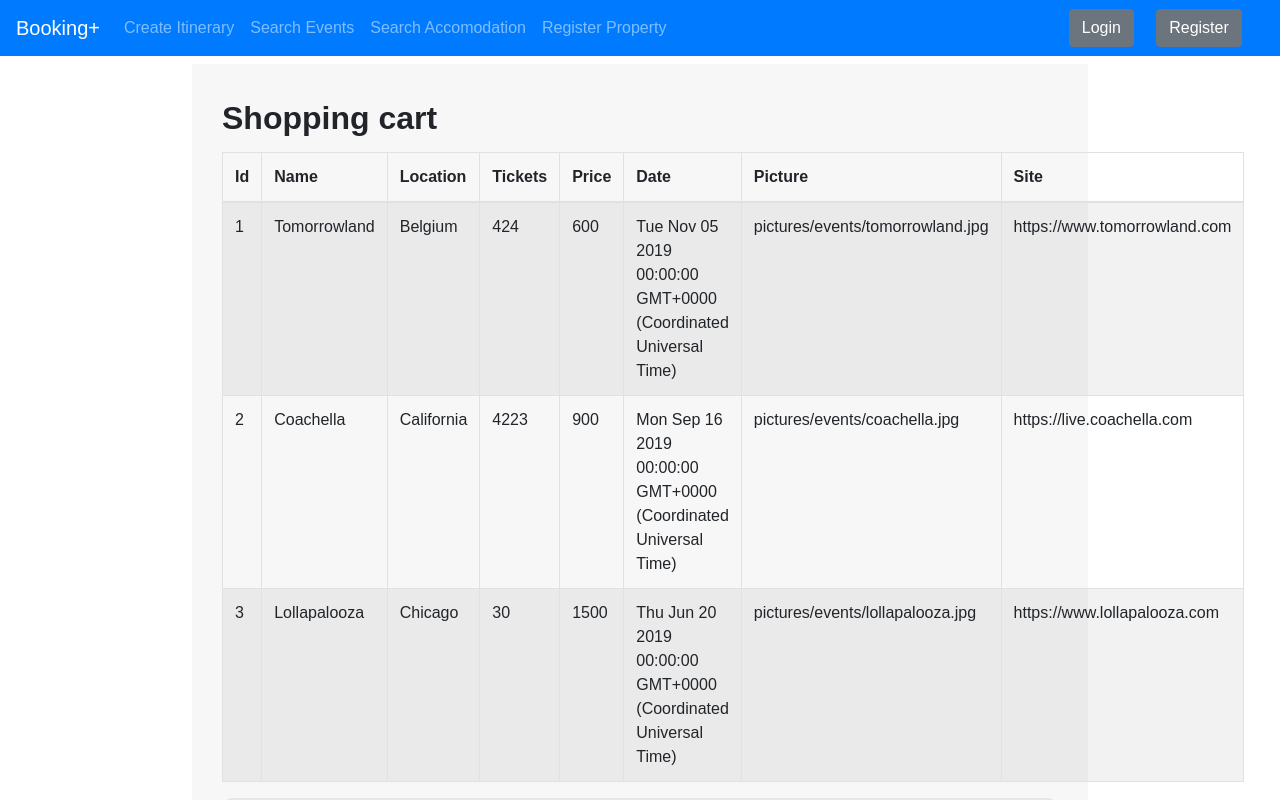
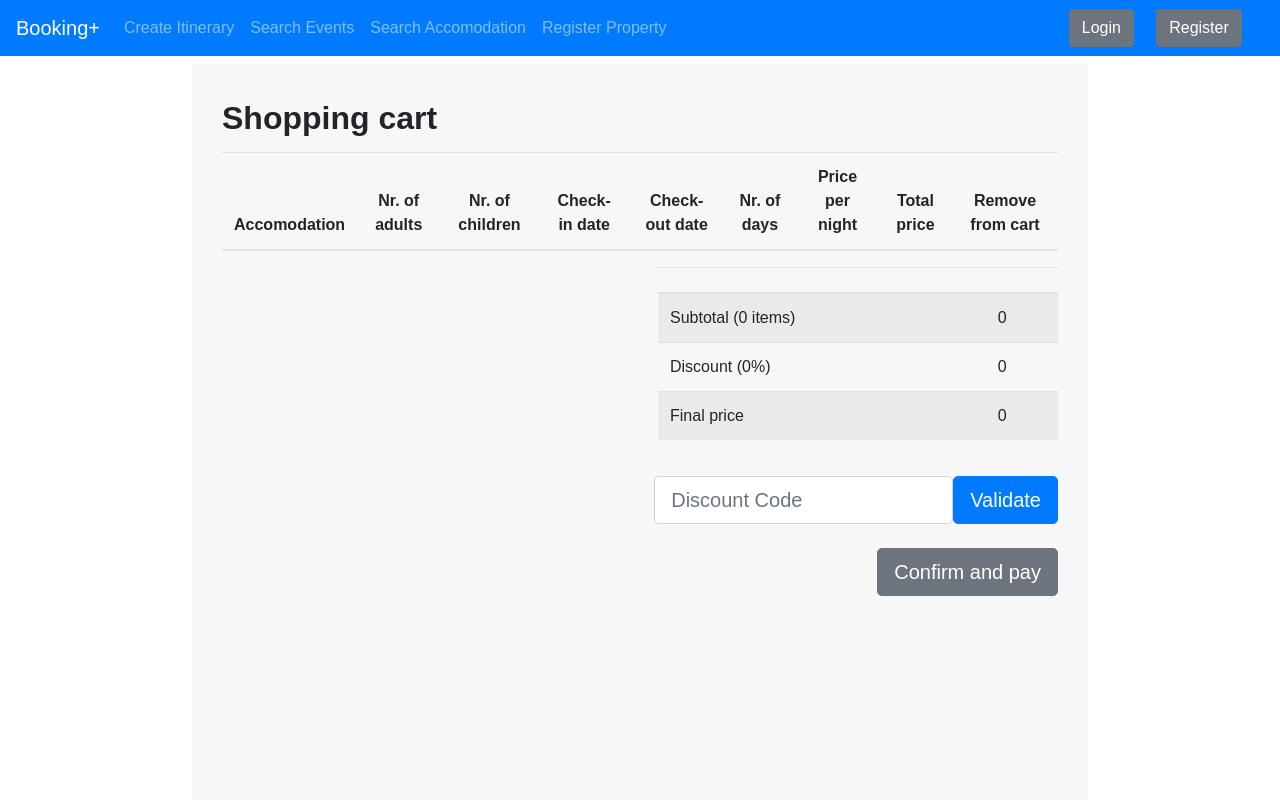
Before and after one commit to filipedeluna/ES-Prototype, a Vue app: page /#/cart in a window 1280 px wide. Shown: the top 800 px of the page. Built offline with nearby package versions, Linux system fonts and the light colour scheme.

Commit message:
progress

```diff
--- a/src/data/store.js
+++ b/src/data/store.js
@@ -11,7 +11,8 @@
     users: [ DefaultUser ],
     properties: Properties,
     lastPropertySearch: null,
-    cart: []
+    cart: [],
+    cartCounter: 0
   },
   mutations: { // sync
     // Session
@@ -39,7 +40,11 @@
       state.lastPropertySearch = payload;
     },
     addToCart: (state, payload) => {
-      state.cart.push(payload);
+      state.cart.push({ ...payload, cartId: state.cartCounter });
+      state.cartCounter++;
+    },
+    removeFromCart: (state, payload) => {
+      state.cart = R.filter(cartItem => cartItem.cartId != payload, state.cart);
     },
   },
   actions: { // async
--- a/src/routes/Cart.vue
+++ b/src/routes/Cart.vue
@@ -4,41 +4,63 @@
       <div class="cartBodyTitle">
         Shopping cart
       </div>
+
       <div class="cartItems">
         <template>
-          <div>
-            <b-table striped outlined bordered tdClass="danger" :items="events">
-              <th> hitas</th>
+            <b-table striped hover :items="cartItems" :fields="cartItemFields">
+              <template slot="remove" slot-scope="row">
+                <b-button @click="removeCartItem(row.item.remove)" size="sm" >Remove</b-button>
+             </template>
+            </b-table>
+        </template>
+      </div>
+
+      <div class="cartDetails">
+        <template>
+          <div class="cartDetails2">
+            <b-table striped hover tdClass="danger" :items="cartDetails">
             </b-table>
           </div>
         </template>
-        <div class="cartItem" v-for="event in events" v-bind:key="event.id">
-          <div class="cartItemData">
-            <div class="cartItemTitle">
-              {{ 1 }}
-            </div>
-          </div>
-        </div>
-        <span class="cartTotal">TOTAL: 8000 €</span>
+      </div>
+      <br>
+      <div class="cartPay">
+        <b-form inline>
+          <b-input size="lg" v-model="discountCode" style="float: right; margin-top: 20px;" placeholder="Discount Code"/>
+          <b-button size="lg" variant="primary" @click="validateDiscount()" style="float: right; margin-top: 20px;">Validate</b-button>
+        </b-form>
         <br>
-        <div class="cartPay">
-          <b-button @click="verifyEvent(event)" size="lg" >Confirm and pay.</b-button>
-        </div>
+        <b-button style="float: right;" @click="3" size="lg" >Confirm and pay</b-button>
       </div>
     </div>
   </div>
 </template>
 
 <script>
-import { Events } from '../data/eventData';
+import moment from 'moment';
+import * as R from 'ramda';
+
+const cartItemFields = [
+  { key: 'name', label: 'Accomodation' },
+  { key: 'adults', label: 'Nr. of adults', class: 'text-center' },
+  { key: 'children', label: 'Nr. of children', class: 'text-center' },
+  { key: 'checkIn', label: 'Check-in date', class: 'text-center' },
+  { key: 'checkOut', label: 'Check-out date', class: 'text-center' },
+  { key: 'days', label: 'Nr. of days', class: 'text-center' },
+  { key: 'pricePerNight', label: 'Price per night', class: 'text-center' },
+  { key: 'totalPrice', label: 'Total price', class: 'text-center' },
+  { key: 'remove', label: 'Remove from cart', class: 'text-center' }
+];
 
 export default {
   name: 'Cart',
   data() {
     return {
-      Events,
       currentPage: 1,
       perPage: 3,
+      discount: 0,
+      discountCode: null,
+      cartItemFields
     }
   },
   methods: {
@@ -49,19 +71,73 @@
       const now = new Date();
       if (event.date <= now)
         createToast(this.$bvToast, 'Event is not active anymore.', 'danger');
+    },
+    removeCartItem(cartId) {
+      this.$store.commit('removeFromCart', cartId);
 
-
+      createToast(this.$bvToast, 'Item removed from cart..', 'success');
+    },
+    validateDiscount() {
+      if (this.discountCode != null) {
+        switch(this.discountCode) {
+          case 'BOOKINGPLUS20':
+            this.discount = 20;
+            createToast(this.$bvToast, 'Discount code validated.', 'danger');
+            return;
+          case 'BOOKINGPLUS40':
+            this.discount = 40;
+            createToast(this.$bvToast, 'Discount code validated.', 'danger');
+          return;
+          case 'BOOKINGPLUS60':
+            this.discount = 60;
+            createToast(this.$bvToast, 'Discount code validated.', 'danger');
+          return;
+        }
+      }
+      createToast(this.$bvToast, 'Invalid discount code.', 'danger');
     }
   },
   computed: {
-    events() {
-      return Events.slice(
-        (this.currentPage - 1) * this.perPage,
-        this.currentPage * this.perPage
-      )
+    cartItems() {
+      let cart = this.$store.getters.getCart;
+      let cartFiltered = [];
+
+      for (let i = 0; i < cart.length; i++) {
+        cartFiltered.push({
+          name: cart[i].fixedName,
+          adults: cart[i].adults,
+          children: cart[i].children,
+          checkIn: cart[i].checkin.format('L'),
+          checkOut: cart[i].checkOut.format('L'),
+          days: cart[i].checkOut.diff(cart[i].checkin, 'days') + 1,
+          pricePerNight: cart[i].price,
+          totalPrice: cart[i].totalPrice,
+          remove: cart[i].cartId
+        });
+      }
+
+      return cartFiltered;
     },
-    totalRows() {
-      return Events.length
+    cartDetails() {
+      let totalPrice = R.reduce((acc, cartItem) => acc + cartItem.totalPrice, 0, this.$store.getters.getCart);
+      let discountPrice = totalPrice * this.discount / 100;
+
+      let details = [
+        {
+          ' ': `Subtotal (${this.$store.getters.getCart.length} items)`,
+          '  ': totalPrice,
+        },
+        {
+          ' ': `Discount (${this.discount}%)`,
+          '  ': -discountPrice
+        },
+        {
+          ' ': 'Final price',
+          '  ': totalPrice - discountPrice,
+        }
+      ];
+
+      return details;
     }
   }
 }
@@ -120,8 +196,16 @@
 
 }
 
-.cartTotal {
+.cartDetails {
   float: right;
+  width: 100%;
+
+}
+
+.cartDetails2 {
+  float: right;
+  width: 400px;
+
 }
 
 .cartPay {
--- a/src/routes/SearchEvent.vue
+++ b/src/routes/SearchEvent.vue
@@ -55,6 +55,8 @@
       const now = new Date();
       if (event.date <= now)
         createToast(this.$bvToast, 'Event is not active anymore.', 'danger');
+
+
     }
   },
   computed: {
--- a/src/routes/ShowProperties.vue
+++ b/src/routes/ShowProperties.vue
@@ -125,7 +125,12 @@
       </div>
 
       <template slot="modal-footer" slot-scope="{ ok }">
-        <b-button size="lg" @click="verifyProperty(ok, { chosenProperty, searchData })">
+        <b-button size="lg" @click="verifyProperty(ok, {
+          ...chosenProperty,
+          ...searchData,
+          fixedName: `${chosenProperty.name} in ${searchData.destination}`,
+          totalPrice: calculateTotalPrice(searchData.adults, searchData.children, chosenProperty.price, searchData.checkOut.diff(searchData.checkin, 'days') + 1)
+        })">
           Add to cart
         </b-button>
       </template>
```
